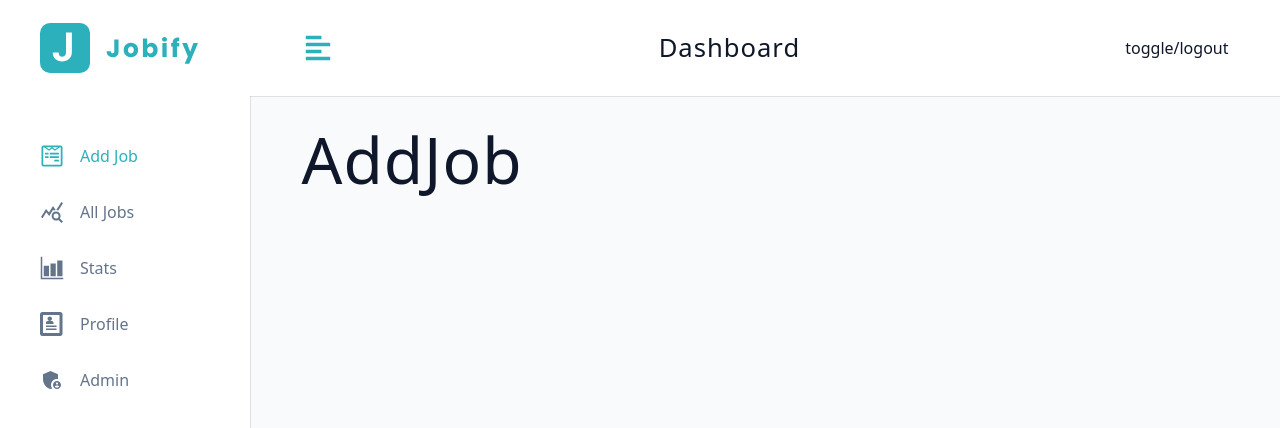
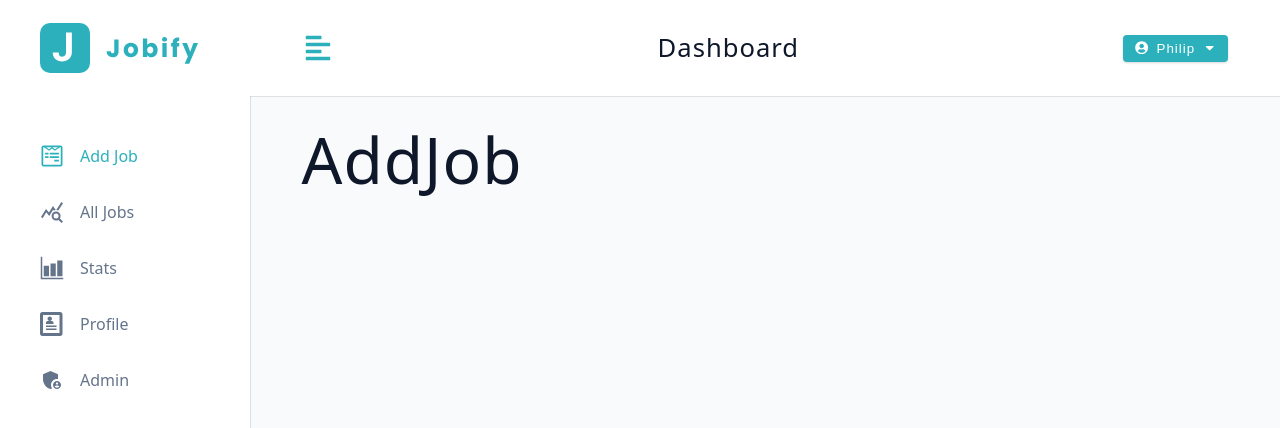
Before and after one commit to thenatural86/job-tracker-frontend, a React (Vite) app: page /dashboard in a window 1280 px wide. Shown: the top 428 px of the page. Built offline with nearby package versions, Linux system fonts and the light colour scheme.

Commit message:
logout container

```diff
--- /dev/null
+++ b/src/components/LogoutContainer.jsx
@@ -0,0 +1,31 @@
+import React, { useState } from 'react'
+import Wrapper from '../assets/wrappers/LogoutContainer'
+import { useDashBoardContext } from '../pages/DashboardLayout'
+import { FaCaretDown, FaUserCircle } from 'react-icons/fa'
+
+const LogoutContainer = () => {
+  const [showLogout, setShowLogout] = useState(false)
+  const { user, logoutUser } = useDashBoardContext()
+  return (
+    <Wrapper>
+      <button
+        type='button'
+        className='btn logout-btn'
+        onClick={() => {
+          setShowLogout(!showLogout)
+        }}
+      >
+        <FaUserCircle />
+        {user?.name}
+        <FaCaretDown />
+      </button>
+      <div className={showLogout ? 'dropdown show-dropdown' : 'dropdown'}>
+        <button type='button' className='dropdown-btn' onClick={logoutUser}>
+          logout
+        </button>
+      </div>
+    </Wrapper>
+  )
+}
+
+export default LogoutContainer
--- a/src/components/Navbar.jsx
+++ b/src/components/Navbar.jsx
@@ -3,6 +3,7 @@
 import { FaAlignLeft } from 'react-icons/fa'
 import Logo from './Logo'
 import { useDashBoardContext } from '../pages/DashboardLayout'
+import LogoutContainer from './LogoutContainer'
 
 const Navbar = () => {
   const { toggleSidebar } = useDashBoardContext()
@@ -16,7 +17,9 @@
           <Logo />
           <h4 className='logo-text'>dashboard</h4>
         </div>
-        <div className='btn-container'>toggle/logout</div>
+        <div className='btn-container'>
+          <LogoutContainer />
+        </div>
       </div>
     </Wrapper>
   )
--- a/src/pages/DashboardLayout.jsx
+++ b/src/pages/DashboardLayout.jsx
@@ -7,7 +7,7 @@
 
 const DashboardLayout = () => {
   // temp
-  const user = { name: 'joe' }
+  const user = { name: 'philip' }
   const [showSidebar, setShowSidebar] = useState(false)
   const [isDarkTheme, setIsDarkTheme] = useState(false)
 
```
